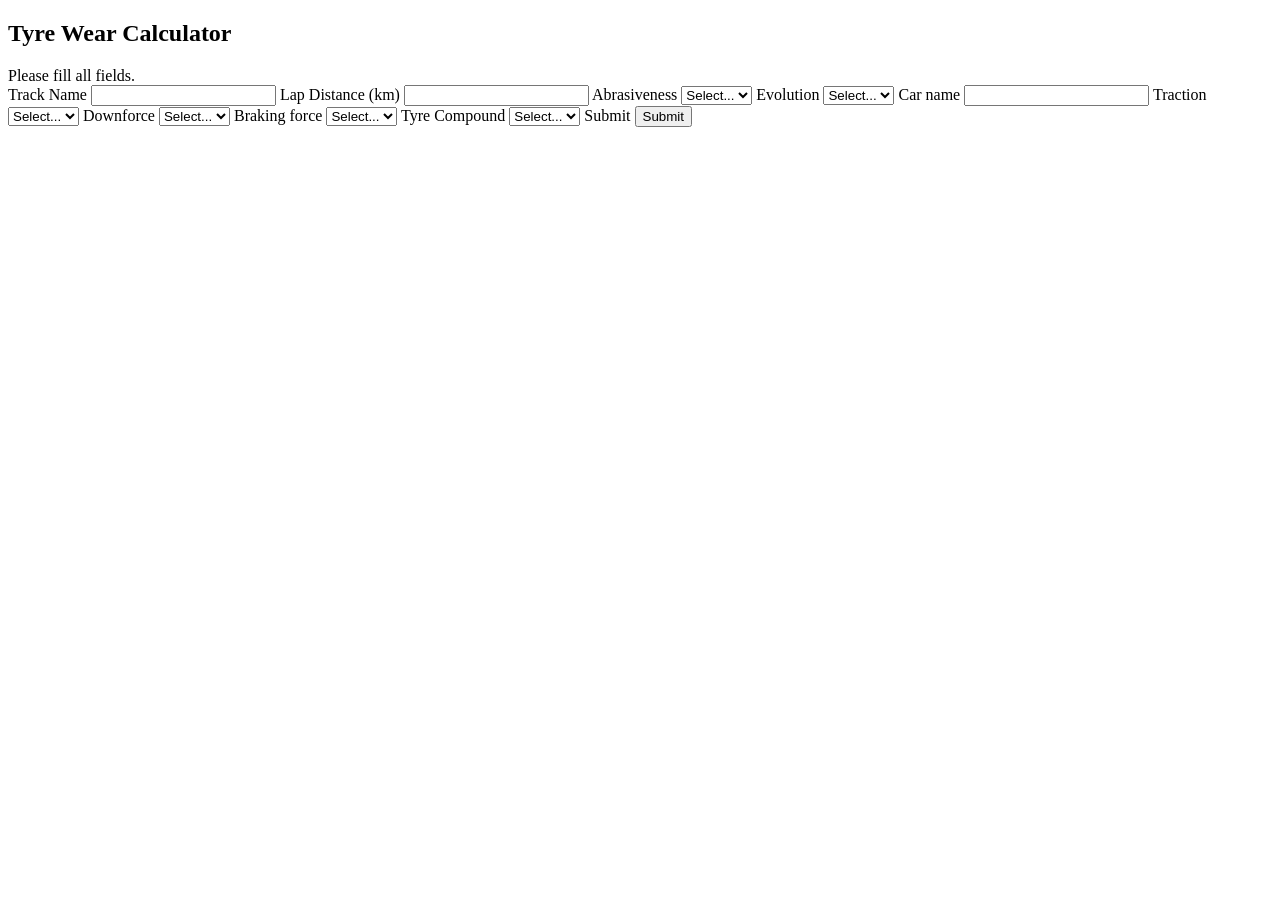
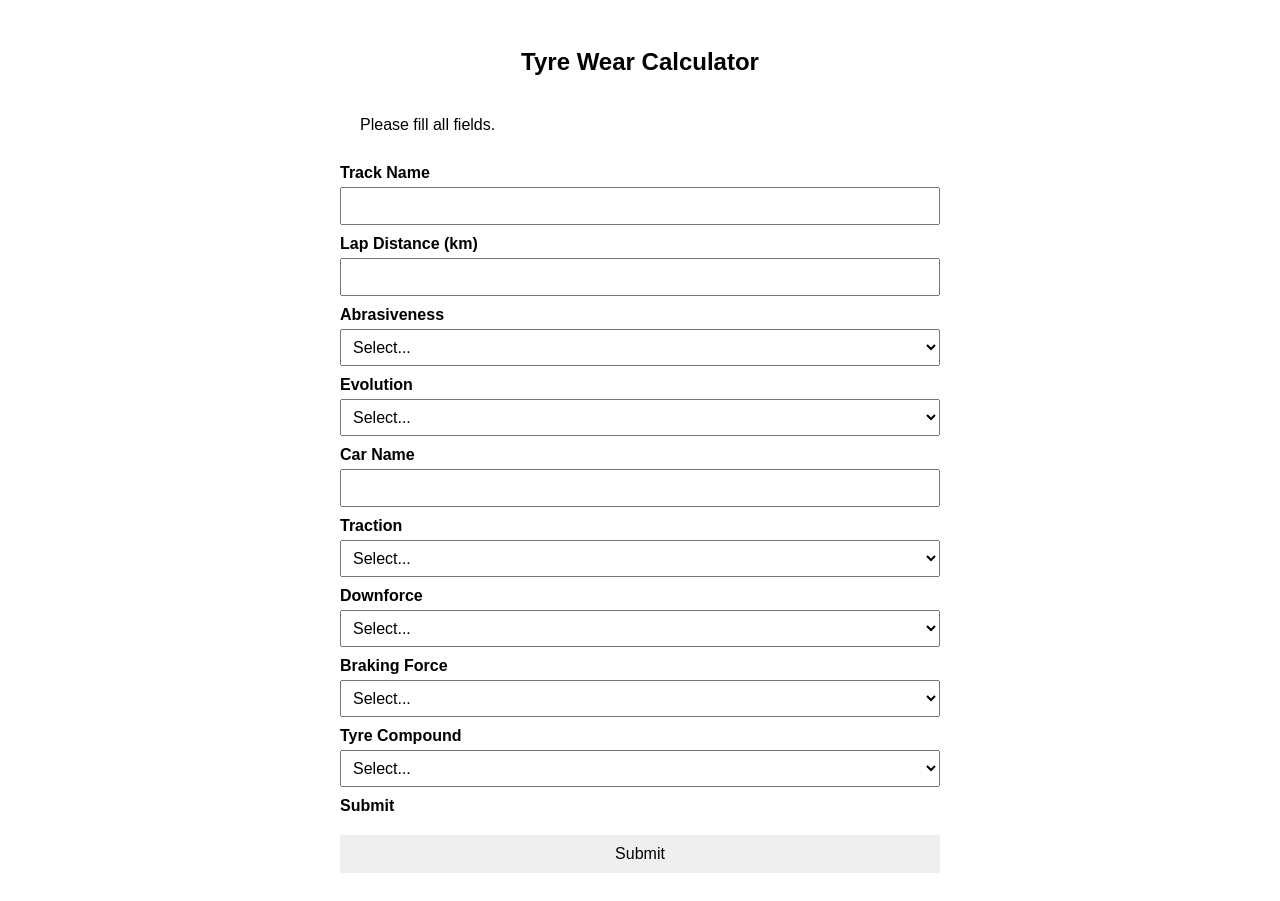
Before and after one commit to DurfGibbles/Tyre-Wear-Calculator, a Flask app: page / in a window 1280 px wide. Before the commit the page ends 127 px from the top, so only its background shows below. Run offline with Flask 3, Linux system fonts and the light colour scheme.

Commit message:
Added styles for form, and made sure to link results to the backend_form

```diff
--- a/backend_form.py
+++ b/backend_form.py
@@ -78,7 +78,7 @@ def index():
         # Save changes to database
         conn.commit()
 
-        return render_template('index.html', result=f"Calculated tyre wear for {tyre_name}: {final_wear}")
+        return render_template('results.html', result=f"Calculated tyre wear for {tyre_name}: {final_wear}")
 
         # Close cursor and connection
         cursor.close()
--- a/templates/index.html
+++ b/templates/index.html
@@ -2,72 +2,104 @@
 <html lang="en">
     <head>
         <title>Tyre Wear Calculator</title>
+        <style>
+            body {
+                font-family: Arial, sans-serif;
+            }
+            div {
+                max-width: 600px;
+                margin: 0 auto;
+                padding: 20px;
+            }
+            h2 {
+                text-align: center;
+            }
+            form {
+                display: flex;
+                flex-direction: column;
+            }
+            label {
+                margin-top: 10px;
+                font-weight: bold;
+            }
+            input, select, button {
+                margin-top: 5px;
+                padding: 8px;
+                font-size: 16px;
+            }
+            button {
+                margin-top: 20px;
+                padding: 10px;
+                border: none;
+                cursor: pointer;
+            }
+        </style>
     </head>
 
     <body>
         <div>
             <h2>Tyre Wear Calculator</h2>
 
-            <div id = "error" class = "error">Please fill all fields.</div>
+            <div id="error" class="error">Please fill all fields.</div>
 
-            <form action = "/" method = "post">
+            <form action="/" method="post">
                 <label>Track Name</label>
-                <input type = "text" id = "track_name" name = "track_name" required>
+                <input type="text" id="track_name" name="track_name" required>
 
                 <label>Lap Distance (km)</label>
-                <input type = "text" id = "lap_distance" name = "lap_distance" required>
+                <input type="text" id="lap_distance" name="lap_distance" required>
 
                 <label>Abrasiveness</label>
-                <select id = "abrasiveness" name = "abrasiveness" required>
-                    <option value = "">Select...</option>
-                    <option value = "1">1</option>
-                    <option value = "2">2</option>
-                    <option value = "3">3</option>
-                    <option value = "4">4</option>
-                    <option value = "5">5</option>
+                <select id="abrasiveness" name="abrasiveness" required>
+                    <option value="">Select...</option>
+                    <option value="1">1</option>
+                    <option value="2">2</option>
+                    <option value="3">3</option>
+                    <option value="4">4</option>
+                    <option value="5">5</option>
                 </select>
 
                 <label>Evolution</label>
-                <select id = "evolution" name = "evolution" required>
-                    <option value = "">Select...</option>
-                    <option value = "1">1</option>
-                    <option value = "2">2</option>
-                    <option value = "3">3</option>
-                    <option value = "4">4</option>
-                    <option value = "5">5</option>
+                <select id="evolution" name="evolution" required>
+                    <option value="">Select...</option>
+                    <option value="1">1</option>
+                    <option value="2">2</option>
+                    <option value="3">3</option>
+                    <option value="4">4</option>
+                    <option value="5">5</option>
                 </select>
 
-                <label>Car name</label>
-                <input type = "text" id = "car_name" name = "car_name" required>
+                <label>Car Name</label>
+                <input type="text" id="car_name" name="car_name" required>
 
                 <label>Traction</label>
-                <select id = "traction" name = "traction" required>
-                    <option value = "">Select...</option>
-                    <option value = "1">1</option>
-                    <option value = "2">2</option>
-                    <option value = "3">3</option>
-                    <option value = "4">4</option>
-                    <option value = "5">5</option>
+                <select id="traction" name="traction" required>
+                    <option value="">Select...</option>
+                    <option value="1">1</option>
+                    <option value="2">2</option>
+                    <option value="3">3</option>
+                    <option value="4">4</option>
+                    <option value="5">5</option>
                 </select>
 
                 <label>Downforce</label>
-                <select id = "downforce" name = "downforce" required>
-                    <option value = "">Select...</option>
-                    <option value = "1">1</option>
-                    <option value = "2">2</option>
-                    <option value = "3">3</option>
-                    <option value = "4">4</option>
-                    <option value = "5">5</option>
+                <select id="downforce" name="downforce" required>
+                    <option value="">Select...</option>
+                    <option value="1">1</option>
+                    <option value="2">2</option>
+                    <option value="3">3</option>
+                    <option value="4">4</option>
+                    <option value="5">5</option>
                 </select>
 
-                <label>Braking force</label>
-                <select id = "braking_force" name = "braking_force" required>
-                    <option value = "">Select...</option>
-                    <option value = "1">1</option>
-                    <option value = "2">2</option>
-                    <option value = "3">3</option>
-                    <option value = "4">4</option>
-                    <option value = "5">5</option>
+                <label>Braking Force</label>
+                <select id="braking_force" name="braking_force" required>
+                    <option value="">Select...</option>
+                    <option value="1">1</option>
+                    <option value="2">2</option>
+                    <option value="3">3</option>
+                    <option value="4">4</option>
+                    <option value="5">5</option>
                 </select>
 
                 <label>Tyre Compound</label>
@@ -81,8 +113,7 @@
                 </select>
 
                 <label>Submit</label>
-                <button type = "submit" id = "submit">Submit</button>
-
+                <button type="submit" id="submit">Submit</button>
             </form>
         </div>
     </body>
```
Lines whose indentation alone changed are shown as unchanged.
